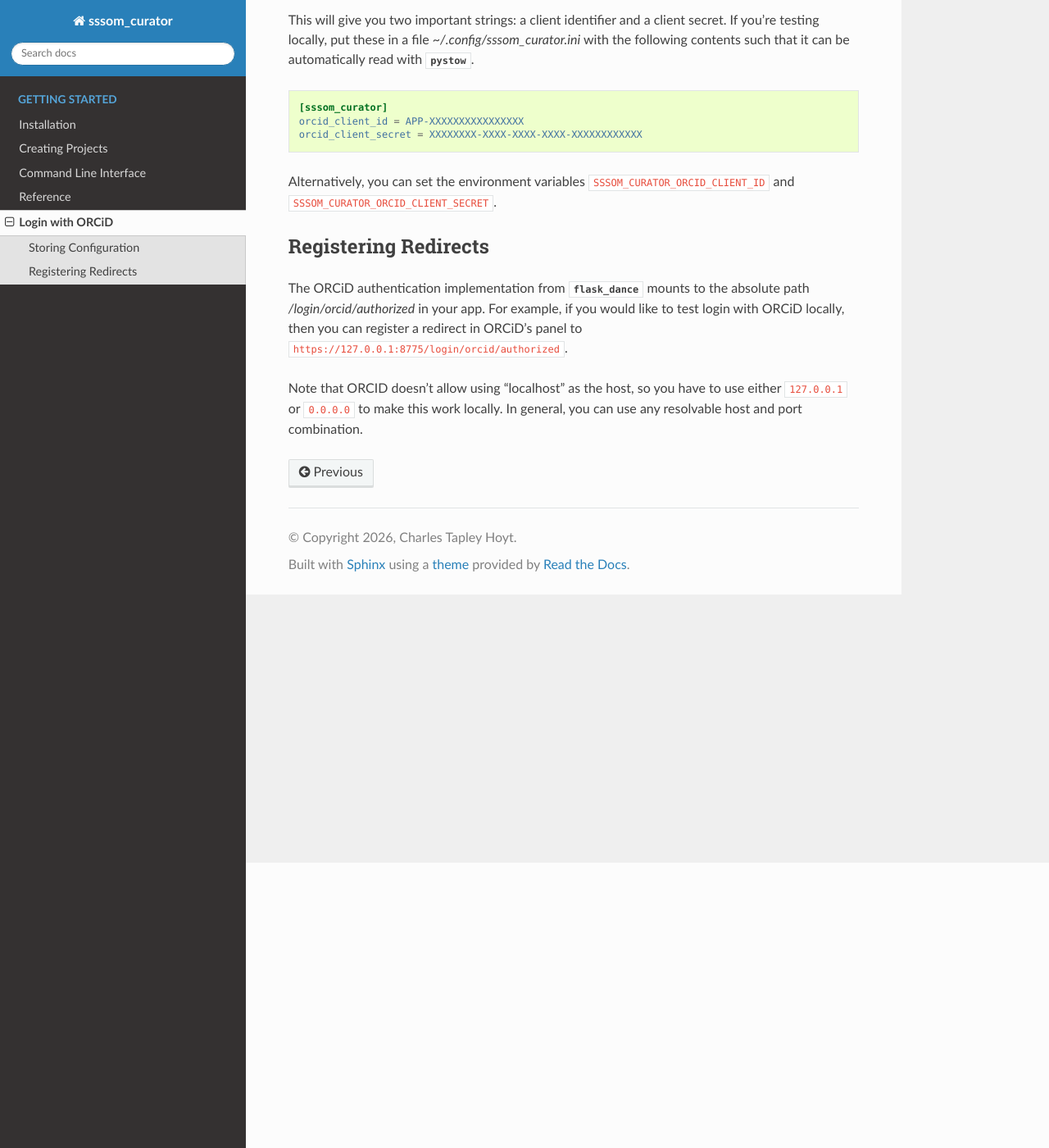
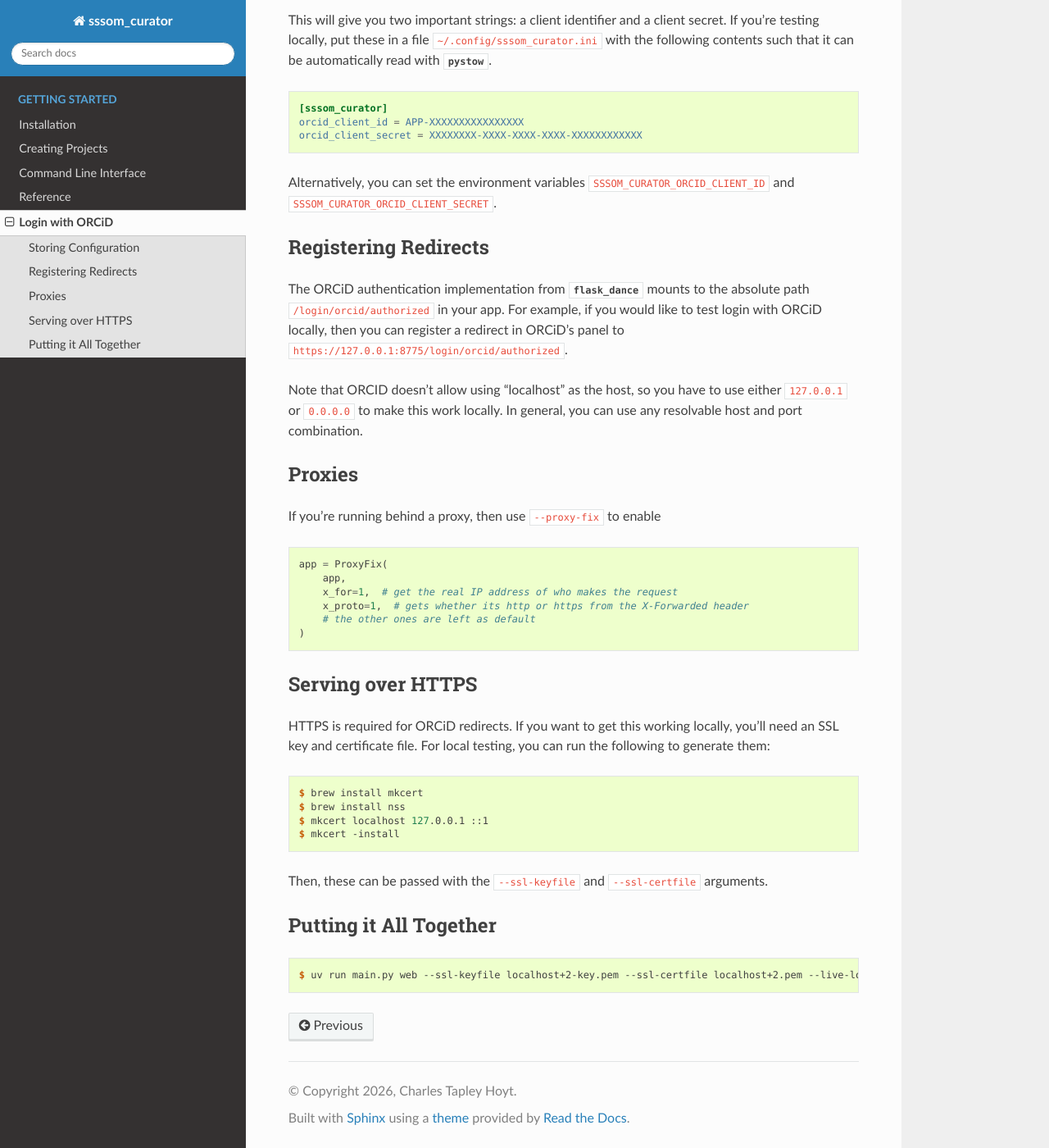
Before and after one commit to cthoyt/sssom-curator, a Sphinx documentation site: the page built from docs/source/managed-web.rst, in a window 1280 px wide and 1400 px high, scrolled down 348 px. Shown: the whole window at 82% size. Built offline with Sphinx 7.4.7 and the Read the Docs theme 3.1.0, drawn with Linux system fonts in a browser that asks for light colours; some of the changed text lies outside the part shown.

Commit message:
More docs

```diff
--- a/docs/source/managed-web.rst
+++ b/docs/source/managed-web.rst
@@ -3,7 +3,7 @@
 ##################
 
 The SSSOM Curator web application can integrate ORCiD as an authentication system via
-:mod:`flask_dance`.
+:mod:`flask_dance`. When running the CLI, you can pass ``--live-login`` to enable this.
 
 First, register a public API client with ORCiD following the steps in the `first-party
 guide
@@ -15,7 +15,7 @@ to fill out the form on https://orcid.org/developer-tools.
 ***********************
 
 This will give you two important strings: a client identifier and a client secret. If
-you're testing locally, put these in a file `~/.config/sssom_curator.ini` with the
+you're testing locally, put these in a file ``~/.config/sssom_curator.ini`` with the
 following contents such that it can be automatically read with :mod:`pystow`.
 
 .. code-block:: ini
@@ -32,10 +32,50 @@ and ``SSSOM_CURATOR_ORCID_CLIENT_SECRET``.
 ***********************
 
 The ORCiD authentication implementation from :mod:`flask_dance` mounts to the absolute
-path `/login/orcid/authorized` in your app. For example, if you would like to test login
-with ORCiD locally, then you can register a redirect in ORCiD's panel to
+path ``/login/orcid/authorized`` in your app. For example, if you would like to test
+login with ORCiD locally, then you can register a redirect in ORCiD's panel to
 ``https://127.0.0.1:8775/login/orcid/authorized``.
 
 Note that ORCID doesn't allow using "localhost" as the host, so you have to use either
 ``127.0.0.1`` or ``0.0.0.0`` to make this work locally. In general, you can use any
 resolvable host and port combination.
+
+*********
+ Proxies
+*********
+
+If you're running behind a proxy, then use ``--proxy-fix`` to enable
+
+.. code-block:: python
+
+    app = ProxyFix(
+        app,
+        x_for=1,  # get the real IP address of who makes the request
+        x_proto=1,  # gets whether its http or https from the X-Forwarded header
+        # the other ones are left as default
+    )
+
+********************
+ Serving over HTTPS
+********************
+
+HTTPS is required for ORCiD redirects. If you want to get this working locally, you'll
+need an SSL key and certificate file. For local testing, you can run the following to
+generate them:
+
+.. code-block:: console
+
+    $ brew install mkcert
+    $ brew install nss
+    $ mkcert localhost 127.0.0.1 ::1
+    $ mkcert -install
+
+Then, these can be passed with the ``--ssl-keyfile`` and ``--ssl-certfile`` arguments.
+
+*************************
+ Putting it All Together
+*************************
+
+.. code-block:: console
+
+    $ uv run main.py web --ssl-keyfile localhost+2-key.pem --ssl-certfile localhost+2.pem --live-login
```
Also changed, not shown: docs/source/projects.rst (+0 -16 lines), 1 other file.
